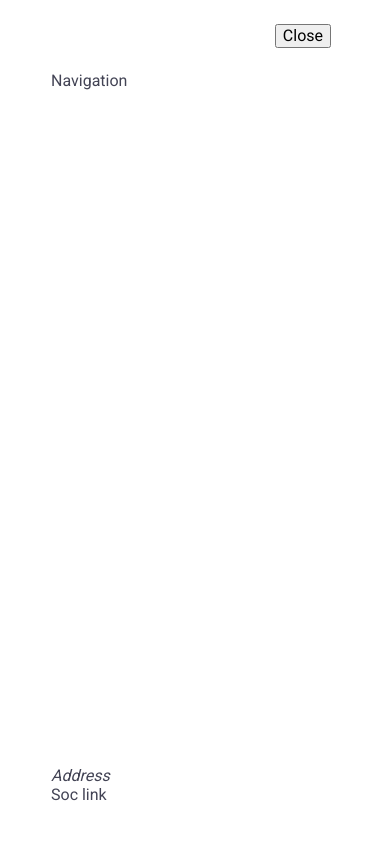
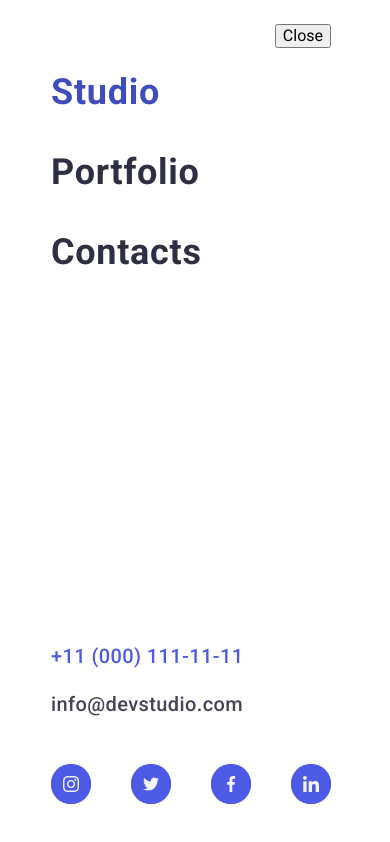
Before and after one commit to MyLyashok/goit-markup-hw-06, a plain HTML site: page index.html in a window 390 px wide. Both pictures are taken after a click on the button 327 px from the left and 26 px from the top of the page. Drawn offline with nearby package versions, Linux system fonts and the light colour scheme; files whose address does not match are found by name.

Commit message:
mobile-menu

```diff
--- a/css/style.css
+++ b/css/style.css
@@ -262,6 +262,76 @@ margin-right: 76px;
     margin-bottom: auto;
 }
 
+.mobile-menu-nav-list {
+    font-weight: 700;
+    font-size: 36px;
+    line-height: 1.11111;
+    letter-spacing: 0.02em;
+}
+
+.mobile-menu-nav-list-item {
+    color: #2e2f42;
+}
+
+ .mobile-menu-nav-list-item-li {
+    padding-bottom: 40px;
+ }
+
+.mobile-menu-nav-list-item-li:last-child {
+    padding-bottom: 0;
+}
+
+.mobile-menu-nav-list-item.studio {
+    color: #404bbf;
+}
+
+.mobile-menu-contacts-link {
+    font-style: normal;
+    font-weight: 500;
+    font-size: 20px;
+    line-height: 1.2;
+    letter-spacing: 0.02em;
+    color: #4d5ae5;
+    display: block;
+    padding-bottom: 24px;
+}
+
+.mobile-menu-contacts-item:last-child .mobile-menu-contacts-link {
+    padding-bottom: 48px;
+    color: #434455;
+}
+
+.team-item.mobile {
+    display: flex;
+    flex-direction: row;
+    gap: 40px;
+}
+
+.team-svg-li.mobile {
+    width: 40px;
+    height: 40px;
+    background-color: #4d5ae5;
+    border-radius: 50%;
+    display: flex;
+    align-items: center;
+    justify-content: center;
+}
+
+.team-link.mobile {
+width: 100%;
+height: 100%;
+background-color: #4d5ae5;
+border-radius: 50%;
+display: flex;
+align-items: center;
+justify-content: center;
+transition: background-color 250ms cubic-bezier(0.4, 0, 0.2, 1);
+}
+
+.team-svg.mobile {
+fill: var(--cloud, #f4f4fd);
+}
+
 @media screen and (min-width: 768px) {
 .mobile-menu {
     display: none;
@@ -323,3 +393,51 @@ margin-right: 76px;
     max-width: 216px;
     margin: 0 auto 72px;
 }
+
+.hero-button {
+    display: block;
+    font-weight: 500;
+    font-size: 16px;
+    line-height: 1.5;
+    letter-spacing: 0.04em;
+    color: #fff;
+    background-color: var(--iris, #4d5ae5);
+    border-radius: 4px;
+    border: none;
+    min-width: 169px;
+    height: 56px;
+    margin: 0 auto;
+    padding: 16px 32px;
+    box-shadow: 0 4px 4px 0 rgba(0, 0, 0, 0.15);
+    transition: background-color 250ms cubic-bezier(0.4, 0, 0.2, 1);
+    ;
+}
+
+@media screen and (min-width: 768px) {
+.hero-section {
+    padding: 112px 0;
+    max-width: 768px;
+    }
+.hero-title {
+    font-size: 56px;
+    line-height: 1.07;
+    max-width: 496px;
+    margin: 0 auto 36px;
+}
+}
+
+
+@media screen and (min-width: 1158px) {
+.hero-section {
+    padding: 188px 0;
+    max-width: 1440px;
+    }
+
+.hero-title {
+    margin: 0 auto 48px;
+}
+.hero-button:hover,
+.hero-button:focus {
+    background-color: #404bbf;
+}
+}
--- a/index.html
+++ b/index.html
@@ -58,9 +58,67 @@
       <div class="mobile-menu" data-menu>
         <div class="container mobile-menu-container">
           <button class="mobile-menu-close" data-menu-close>Close</button>
-          <nav class="mobile-menu-nav">Navigation</nav>
-          <address>Address</address>
-          <div>Soc link</div>
+          <nav class="mobile-menu-nav">
+            <ul class="mobile-menu-nav-list">
+              <li class="mobile-menu-nav-list-item-li">
+                <a class="mobile-menu-nav-list-item studio" href="">Studio</a>
+              </li>
+              <li class="mobile-menu-nav-list-item-li">
+                <a class="mobile-menu-nav-list-item" href="">Portfolio</a>
+              </li>
+              <li class="mobile-menu-nav-list-item-li">
+                <a class="mobile-menu-nav-list-item" href="">Contacts</a>
+              </li>
+            </ul>
+          </nav>
+          <address>
+            <ul class="mobile-menu-contacts-list">
+              <li class="mobile-menu-contacts-item">
+                <a class="mobile-menu-contacts-link" href="tel:+110001111111"
+                  >+11 (000) 111-11-11</a
+                >
+              </li>
+              <li class="mobile-menu-contacts-item">
+                <a
+                  class="mobile-menu-contacts-link"
+                  href="mailto:info@devstudio.com"
+                  >info@devstudio.com</a
+                >
+              </li>
+            </ul>
+          </address>
+          <div>
+            <ul class="team-item mobile">
+              <li class="team-svg-li mobile">
+                <a class="team-link mobile" href="instagram">
+                  <svg class="team-svg mobile" width="16" height="16">
+                    <use href="./images/icons.svg#instagram"></use>
+                  </svg>
+                </a>
+              </li>
+              <li class="team-svg-li mobile">
+                <a class="team-link mobile" href="twitter">
+                  <svg class="team-svg mobile" width="16" height="16">
+                    <use href="./images/icons.svg#twitter"></use>
+                  </svg>
+                </a>
+              </li>
+              <li class="team-svg-li mobile">
+                <a class="team-link mobile" href="facebook">
+                  <svg class="team-svg mobile" width="16" height="16">
+                    <use href="./images/icons.svg#facebook"></use>
+                  </svg>
+                </a>
+              </li>
+              <li class="team-svg-li mobile">
+                <a class="team-link mobile" href="linkedin">
+                  <svg class="team-svg mobile" width="16" height="16">
+                    <use href="./images/icons.svg#linkedin"></use>
+                  </svg>
+                </a>
+              </li>
+            </ul>
+          </div>
         </div>
       </div>
     </header>
```
Also changed, not shown: css/style-old.css (+1 -6 lines).
